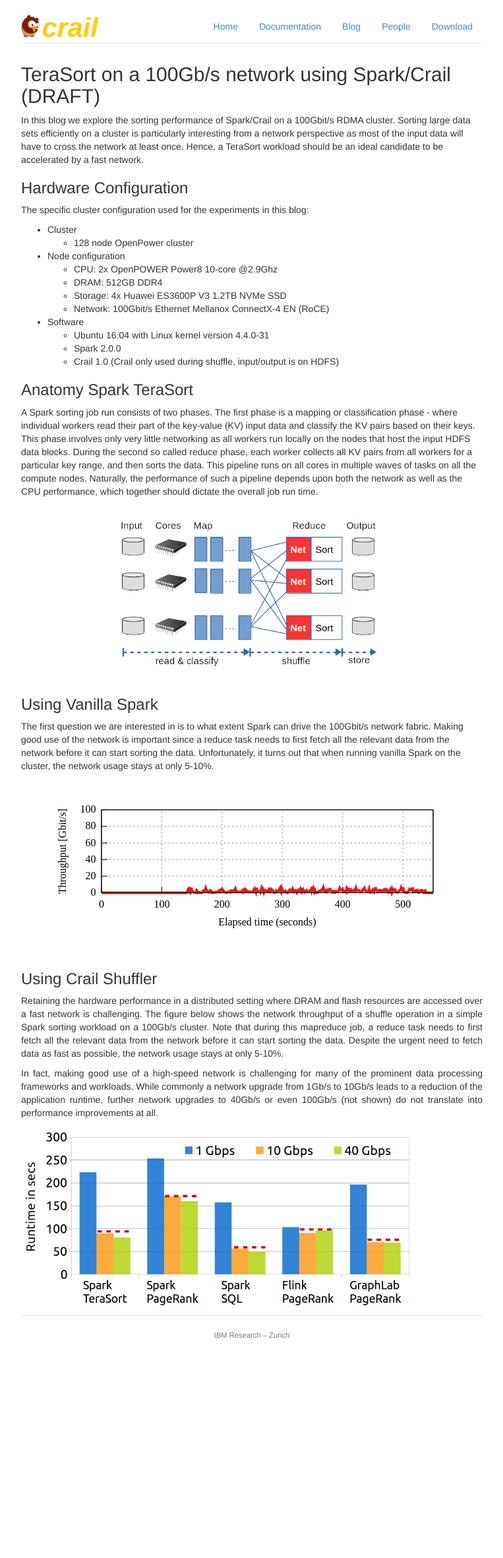
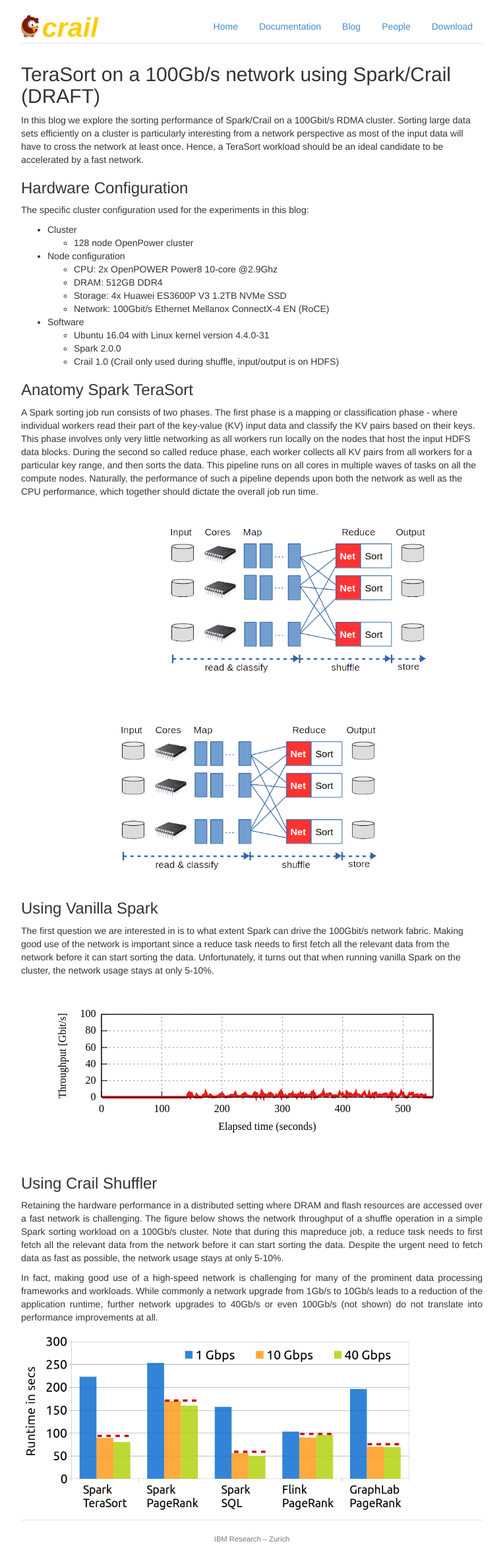
Before and after one commit to apache/incubator-crail-website, a Jekyll site: the page built from _posts/blog/2017-01-1-sorting.md, in a window 1280 px wide. Shown: the whole page at 66% size, without its empty margins (258-1021 px from the left). Built offline with Jekyll 4.4.1, drawn with Linux system fonts in a browser that asks for light colours; before the commit the page ends 2053 px from its top, so only the background shows below that.

Commit message:
Update 2017-01-1-sorting.md

```diff
--- a/_posts/blog/2017-01-1-sorting.md
+++ b/_posts/blog/2017-01-1-sorting.md
@@ -29,6 +29,10 @@
 read their part of the key-value (KV) input data and classify the KV pairs based on their keys. This phase involves only very little networking as all workers run locally on the nodes that host the input HDFS data blocks. During the second so called reduce phase, each worker collects all KV pairs from all workers for a particular key range, and then sorts the data. This pipeline runs on all cores in multiple waves of tasks on all the compute nodes. Naturally, the performance of such a pipeline depends upon both the network as well as the CPU performance, which together should dictate the overall job run time.
 
 <br>
+<div style="text-align:center"><img src ="http://crail.io/img/blog/sort/terasort_pipeline.png" width="550"></div>
+<br><br>
+
+<br>
 <img src="http://crail.io/img/blog/sort/terasort_pipeline.png" width="550" align="middle">
 <br><br>
 
```
